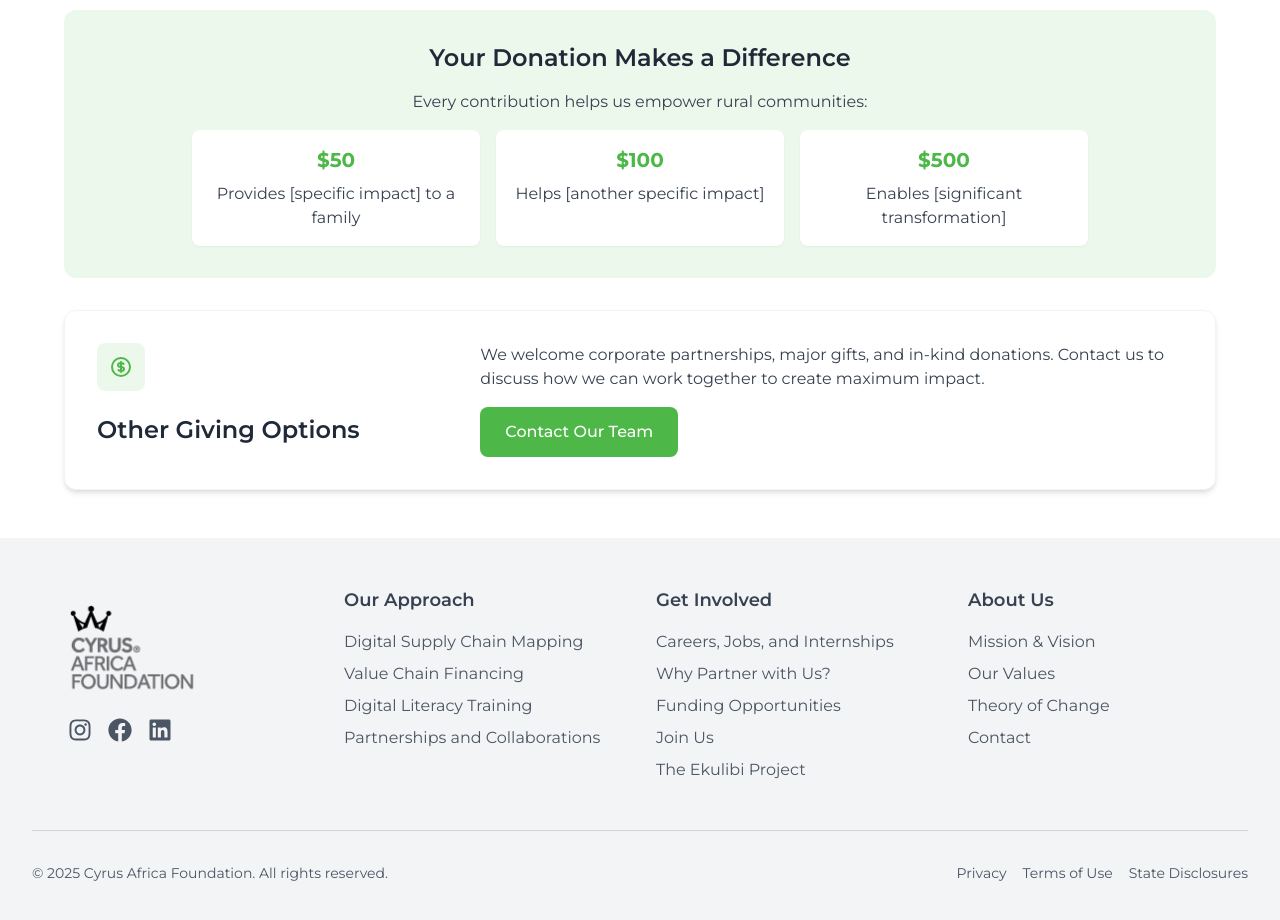
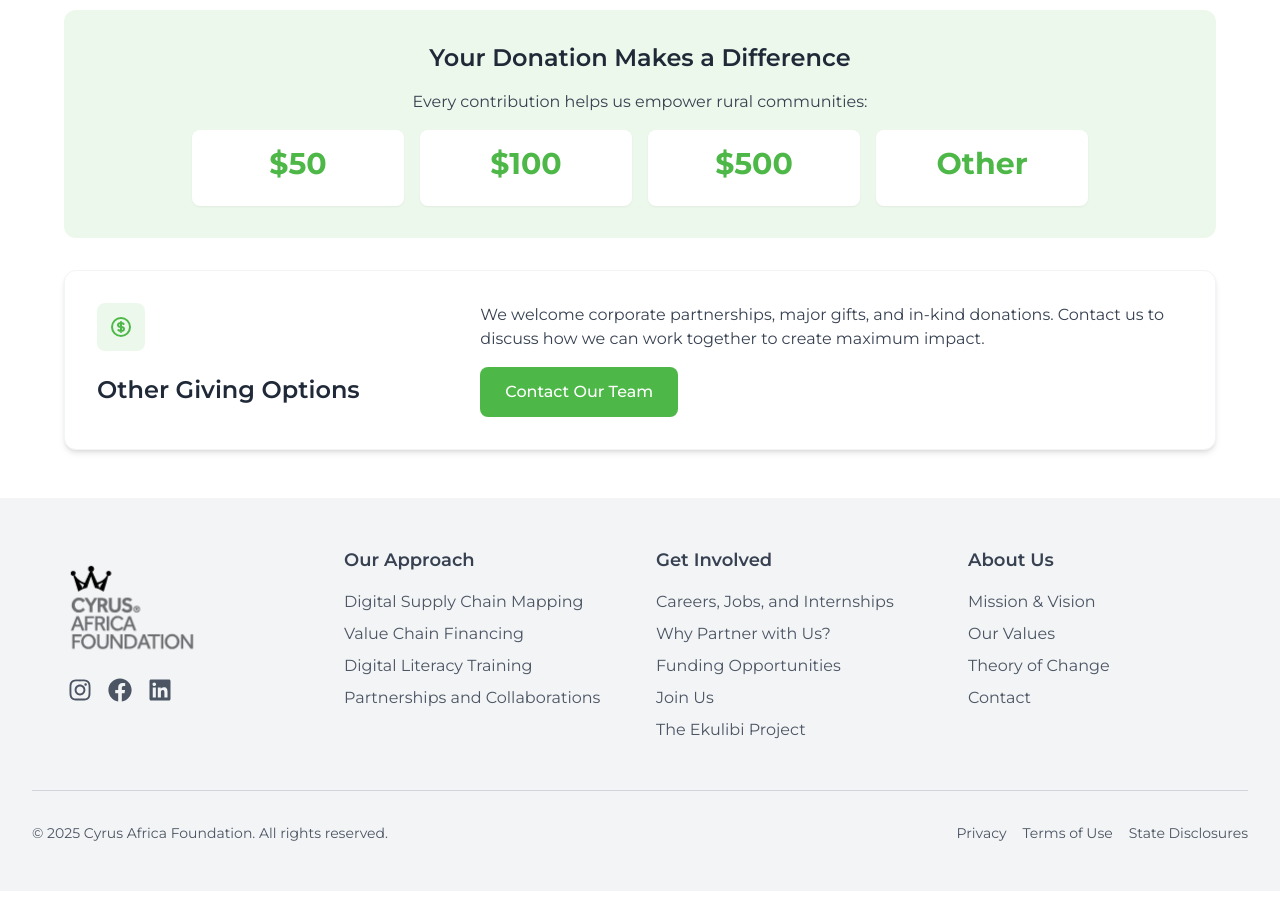
Before and after one commit to ayiteywoods/cyrus-africa, a Next.js app: page /give in a window 1280 px wide. Shown: the part 1180-2100 px from the top of the page. After the commit the page ends 2071 px from the top, so only its background shows below. Built offline with nearby package versions, Linux system fonts and the light colour scheme.

Commit message:
Additions

```diff
--- a/src/app/(main)/give/page.tsx
+++ b/src/app/(main)/give/page.tsx
@@ -154,18 +154,22 @@ export default function GivePage() {
               <p className="text-gray-700 mb-4">
                 Every contribution helps us empower rural communities:
               </p>
-              <div className="grid md:grid-cols-3 gap-4 max-w-4xl mx-auto">
+              <div className="grid md:grid-cols-4 gap-4 max-w-4xl mx-auto">
                 <div className="bg-white p-4 rounded-lg shadow-sm">
-                  <p className="text-[#4db848] font-bold text-xl mb-2">$50</p>
-                  <p>Provides [specific impact] to a family</p>
+                  <p className="text-[#4db848] font-bold text-3xl mb-2">$50</p>
+
                 </div>
                 <div className="bg-white p-4 rounded-lg shadow-sm">
-                  <p className="text-[#4db848] font-bold text-xl mb-2">$100</p>
-                  <p>Helps [another specific impact]</p>
+                  <p className="text-[#4db848] font-bold text-3xl mb-2">$100</p>
+
                 </div>
                 <div className="bg-white p-4 rounded-lg shadow-sm">
-                  <p className="text-[#4db848] font-bold text-xl mb-2">$500</p>
-                  <p>Enables [significant transformation]</p>
+                  <p className="text-[#4db848] font-bold text-3xl mb-2">$500</p>
+
+                </div>
+                <div className="bg-white p-4 rounded-lg shadow-sm">
+                  <p className="text-[#4db848] font-bold text-3xl mb-2">Other</p>
+
                 </div>
               </div>
             </motion.div>
--- a/src/app/ekulibi/project/goal.tsx
+++ b/src/app/ekulibi/project/goal.tsx
@@ -27,7 +27,7 @@ export function ImageSection() {
         {/* Right side - Content */}
         <div className="bg-gray-50 flex items-center justify-center p-8 lg:p-16 -mb-12 mt-12">
           <div className="max-w-md space-y-8">
-            <div className="text-center">
+            <div className="text-left">
               <h2 className="text-4xl lg:text-5xl font-light tracking-[0.1em] text-gray-900 mb-8">Overview of Agriculture in Ghana</h2>
             </div>
             <p className="text-gray-700 leading-relaxed text-justify">
@@ -36,10 +36,10 @@ export function ImageSection() {
              only 0.4% of the 7.85 million hectares of cultivated land is under irrigation. This highlights a significant
              underutilization of irrigation technology in the country.
             </p>
-            <ul>
+            <ul className='text-justify'>
             •	Employment Contribution: Agriculture employs about 52% of the workforce.</ul>
-            <ul>•	GDP Contribution: In 2016, agriculture contributed 19.5% to Ghana’s GDP (ISSER, 2016).</ul>
-            <ul>•	Land Use: 56% of Ghana’s land area is used for cultivation.</ul>
+            <ul className='text-justify'>•	GDP Contribution: In 2016, agriculture contributed 19.5% to Ghana’s GDP (ISSER, 2016).</ul>
+            <ul className='text-justify'>•	Land Use: 56% of Ghana’s land area is used for cultivation.</ul>
 
           </div>
         </div>
@@ -58,33 +58,33 @@ export function ImageSection() {
         {/* Left side - Content */}
         <div className="bg-gray-50 flex items-center justify-center p-8 lg:p-16 order-2 lg:order-1 ">
           <div className="max-w-md space-y-8">
-            <div className="text-center">
+            <div className="text-left">
               <h2 className="text-4xl lg:text-5xl font-light tracking-[0.1em] text-gray-900 mb-8">Key Challenges in the Agricultural Sector</h2>
             </div>
-            <p>Despite its growing global demand, Ghana’s shea butter sector faces several structural and operational
+            <p className='text-justify'>Despite its growing global demand, Ghana’s shea butter sector faces several structural and operational
               challenges that hinder its full economic potential:
             </p>
             <p className="text-gray-700 leading-relaxed text-justify">
             1. Low Productivity of Shea Trees
             </p>
-            <p>Most shea trees in Ghana grow wild, with no deliberate cultivation. This results in inconsistent supply, long gestation periods, and minimal yield improvements.</p>
+            <p className='text-justify'>Most shea trees in Ghana grow wild, with no deliberate cultivation. This results in inconsistent supply, long gestation periods, and minimal yield improvements.</p>
             <hr/>
             <p className="text-gray-700 leading-relaxed text-justify">2. Low Adoption of Improved Technology</p>
-            <p>Many women producers use traditional methods with limited access to modern equipment. This reduces efficiency, compromises quality, and limits competitiveness in international markets. Without improved technology, it’s difficult to meet export standards or scale operations. Boosting adoption is key to unlocking the sector’s full potential.
+            <p className='text-justify'>Many women producers use traditional methods with limited access to modern equipment. This reduces efficiency, compromises quality, and limits competitiveness in international markets. Without improved technology, it’s difficult to meet export standards or scale operations. Boosting adoption is key to unlocking the sector’s full potential.
             </p>
             <hr />
             <p className="text-gray-700 leading-relaxed text-justify">3. Limited Access to Finance</p>
-            <p>Many women producers use traditional methods with limited access to modern equipment. This reduces efficiency, compromises quality, and limits competitiveness in international markets. Without improved technology, it’s difficult to meet export standards or scale operations. Boosting adoption is key to unlocking the sector’s full potential.
+            <p className='text-justify'>Many women producers use traditional methods with limited access to modern equipment. This reduces efficiency, compromises quality, and limits competitiveness in international markets. Without improved technology, it’s difficult to meet export standards or scale operations. Boosting adoption is key to unlocking the sector’s full potential.
             </p>
             <hr />
             <p className="text-gray-700 leading-relaxed text-justify">4. Market Access and Price Fluctuations
             </p>
-            <p>Producers are often at the mercy of middlemen and seasonal price swings. They have limited bargaining power and little access to export markets or fair trade opportunities.
+            <p className='text-justify'>Producers are often at the mercy of middlemen and seasonal price swings. They have limited bargaining power and little access to export markets or fair trade opportunities.
             </p>
             <hr />
             <p className="text-gray-700 leading-relaxed text-justify">5. Quality Control Issues
             </p>
-            <p>Lack of standardized production methods and poor post-harvest handling can lead to contamination or inconsistent product quality, affecting export potential.</p>
+            <p className='text-justify'>Lack of standardized production methods and poor post-harvest handling can lead to contamination or inconsistent product quality, affecting export potential.</p>
 
           </div>
         </div>
```
